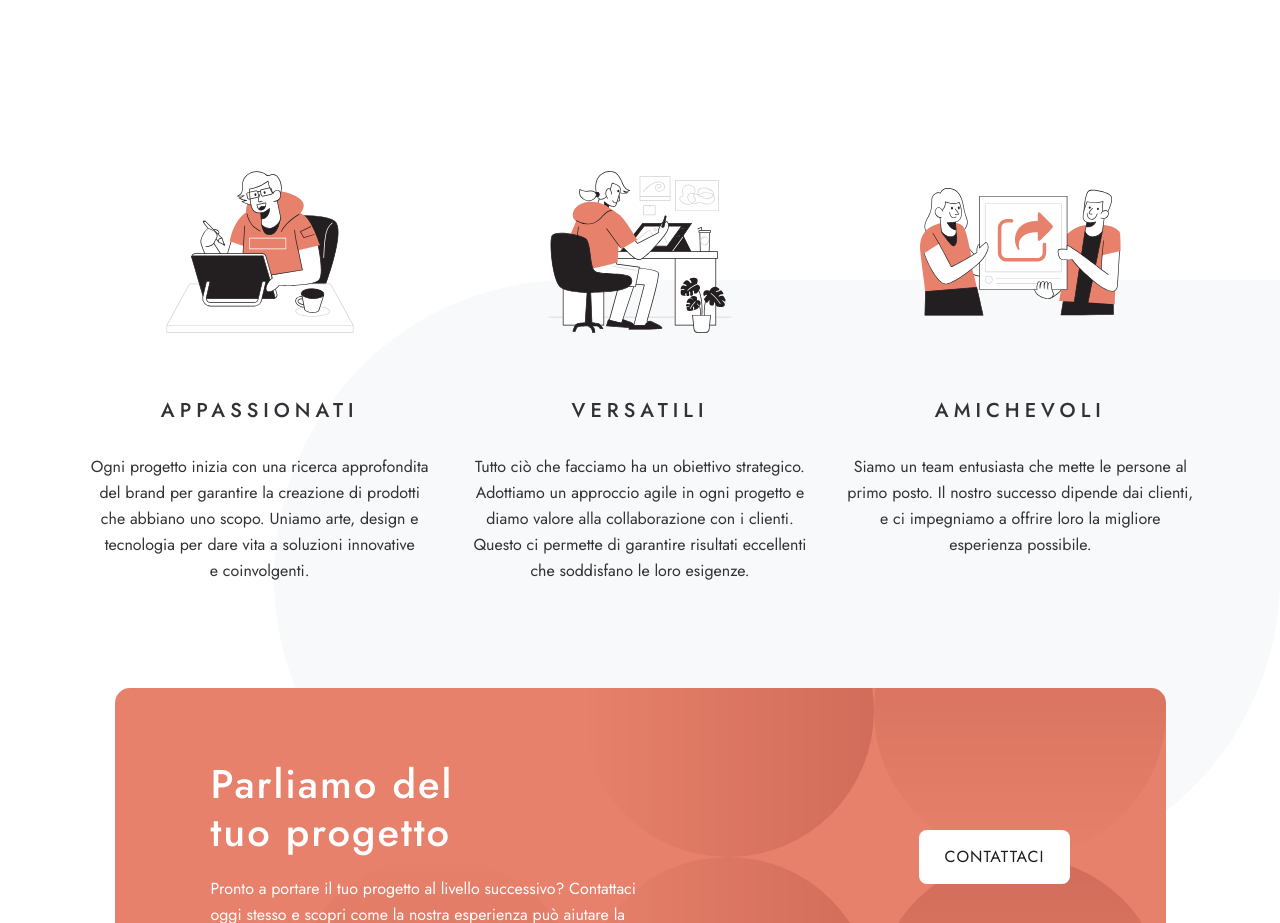
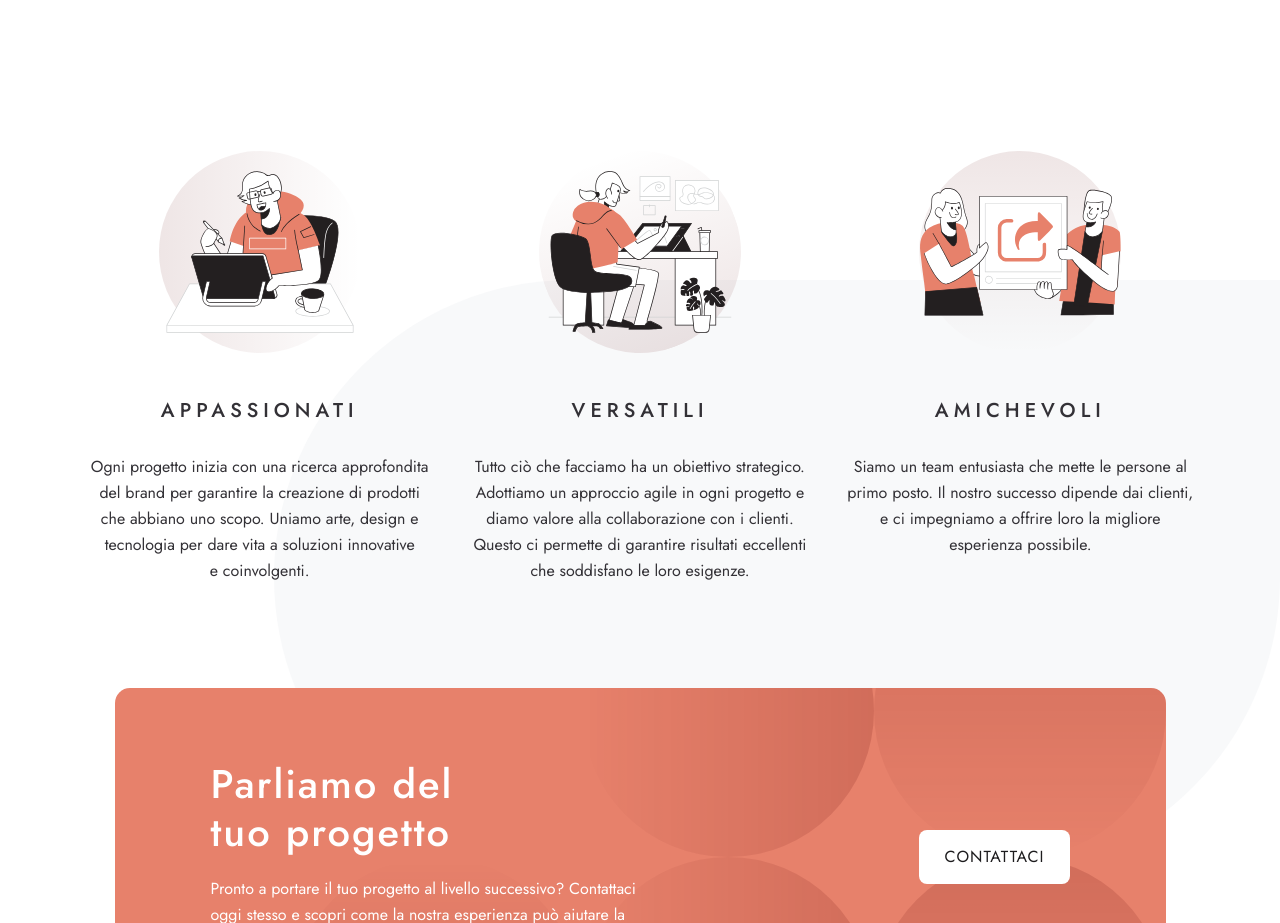
Before and after one commit to tyVespA/designo, a Next.js app: page / in a window 1280 px wide. Shown: the part 1600-2523 px from the top of the page. Built offline with nearby package versions, Linux system fonts and the light colour scheme.

Commit message:
Add bgImage, add rotation prop

```diff
--- a/src/app/(footer-banner-on)/(two-leaves-pages)/page.js
+++ b/src/app/(footer-banner-on)/(two-leaves-pages)/page.js
@@ -78,6 +78,7 @@ export default function Home() {
           imageSrc={illustration_resourceful}
           alt="persona che disegna"
           title={"Versatili"}
+          bgRotation={250}
         >
           Tutto ciò che facciamo ha un obiettivo strategico. Adottiamo un
           approccio agile in ogni progetto e diamo valore alla collaborazione
@@ -88,6 +89,7 @@ export default function Home() {
           imageSrc={illustration_friendly}
           alt="persone che sorridono"
           title={"Amichevoli"}
+          bgRotation={90}
         >
           Siamo un team entusiasta che mette le persone al primo posto. Il
           nostro successo dipende dai clienti, e ci impegniamo a offrire loro la
--- a/src/app/components/FeatureCard.js
+++ b/src/app/components/FeatureCard.js
@@ -1,10 +1,24 @@
 import styles from "./FeatureCard.module.css";
 import Image from "next/image";
 
-export default function FeatureCard({ imageSrc, alt, title, children }) {
+import bg_pattern_small_circle from "../../../public/shared/desktop/bg-pattern-small-circle.svg";
+
+export default function FeatureCard({
+  imageSrc,
+  alt,
+  title,
+  bgRotation,
+  children,
+}) {
   return (
     <div className={styles.featureCardContainer}>
-      <Image src={imageSrc} alt={alt} />
+      <Image
+        src={bg_pattern_small_circle}
+        alt=""
+        className={styles.bgImage}
+        style={{ transform: `rotate(${bgRotation}deg)` }}
+      />
+      <Image src={imageSrc} alt={alt} className={styles.icon} />
       <div className={styles.text}>
         <h3>{title}</h3>
         <p>{children}</p>
--- a/src/app/components/FeatureCard.module.css
+++ b/src/app/components/FeatureCard.module.css
@@ -3,9 +3,16 @@
   flex-direction: column;
   align-items: center;
   text-align: center;
+
+  position: relative;
 }
 
-.featureCardContainer img {
+.bgImage {
+  position: absolute;
+}
+
+.icon {
+  position: relative;
   margin-bottom: 45px;
 }
 
```
